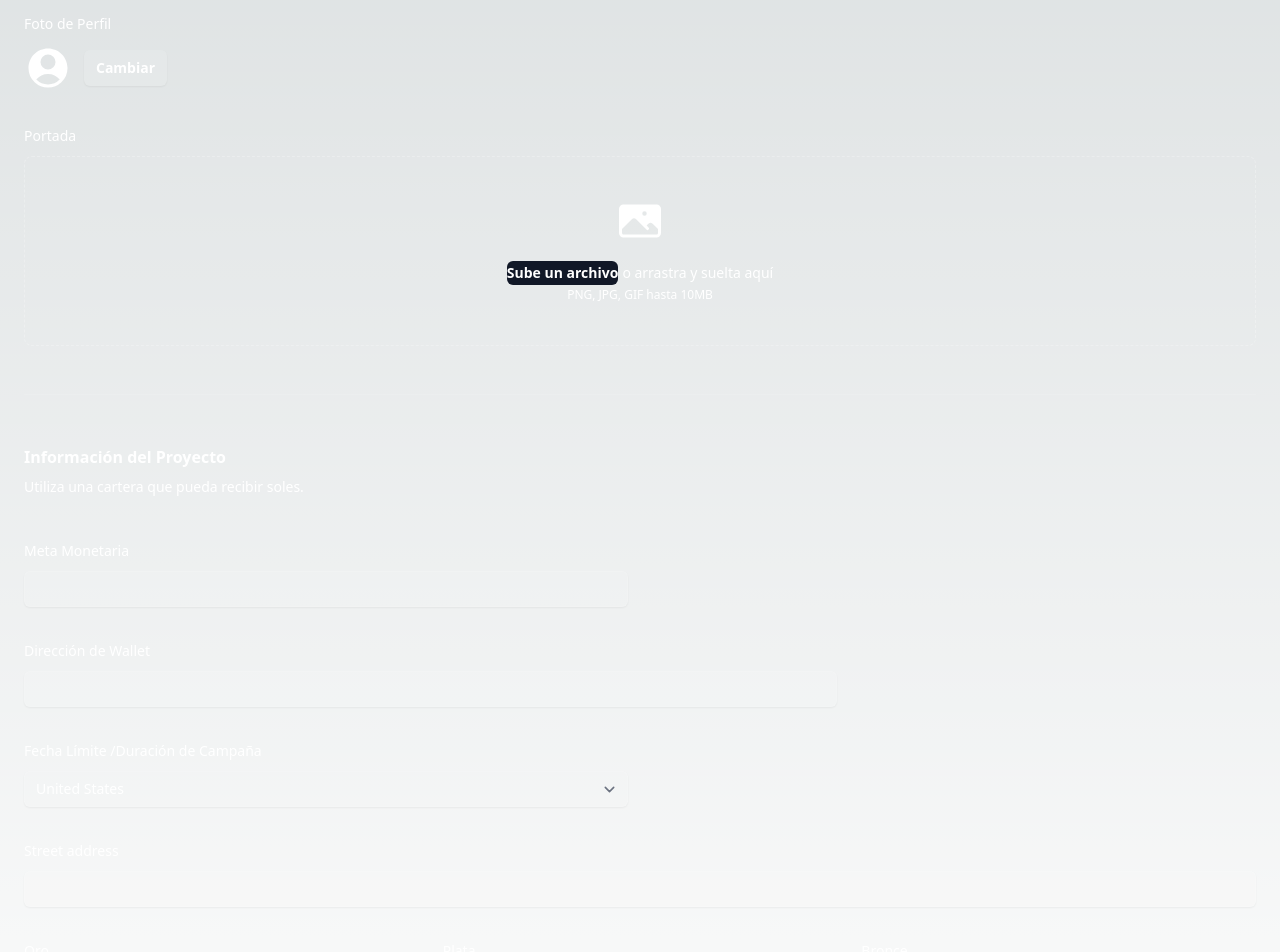
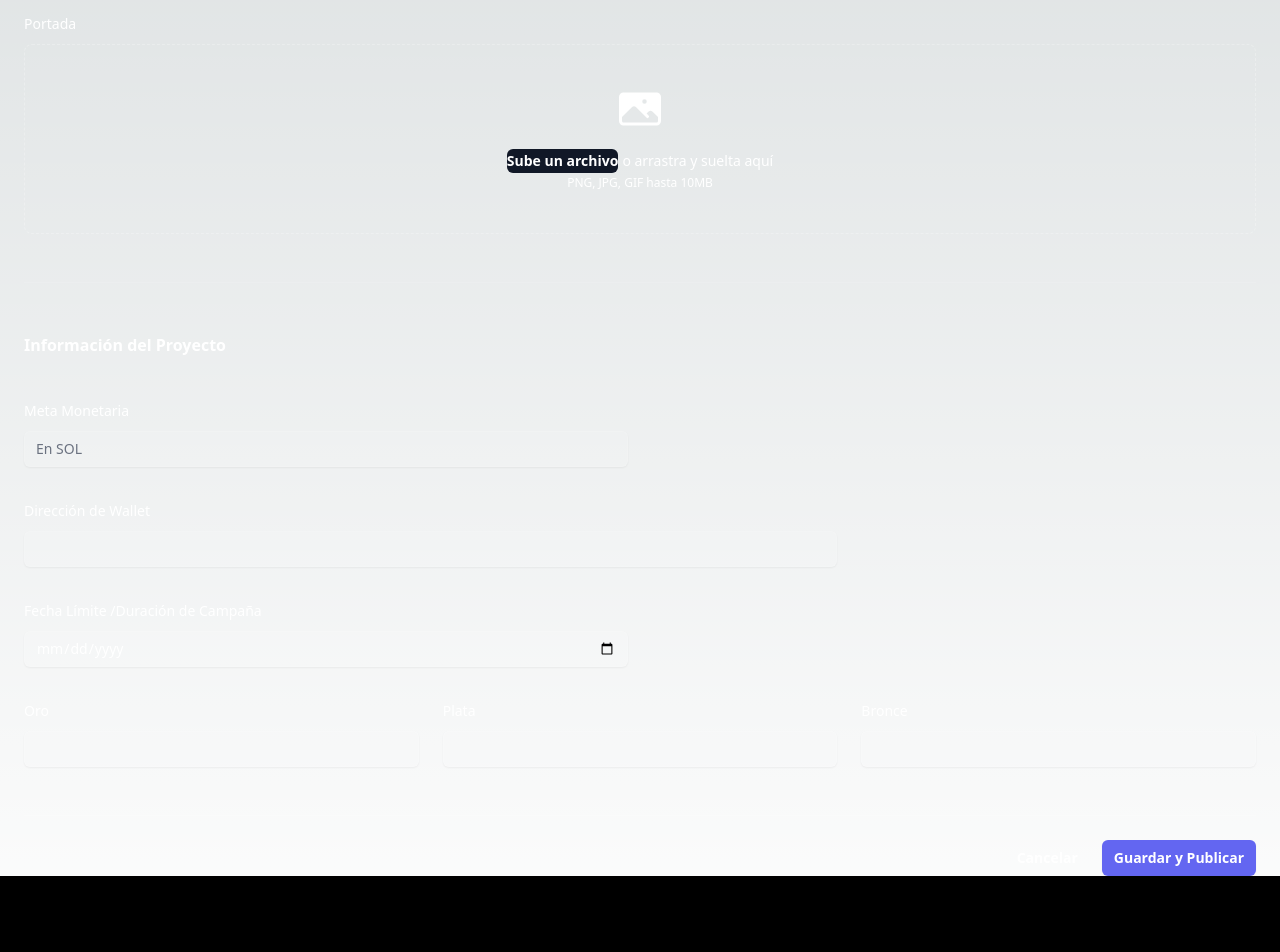
Before and after one commit to KiraBelak/dreambacker, a Next.js app: page /dream/create in a window 1280 px wide. Shown: the part 420-1372 px from the top of the page. Built offline with nearby package versions, Linux system fonts and the light colour scheme.

Commit message:
create for pull

```diff
--- a/pages/dream/create.js
+++ b/pages/dream/create.js
@@ -2,11 +2,14 @@
 import { PhotoIcon, UserCircleIcon } from "@heroicons/react/24/solid";
 import NavBar from "@/components/NavBar";
 import Footer from "@/components/common/Footer";
-import { useContext } from "react";
+import { useContext, useState } from "react";
 import { WalletContext } from "@/src/wallet";
 
 export default function Example() {
   const {publicKey} = useContext(WalletContext);
+  const [title, setTitle] = useState("");
+  const [description, setDescription] = useState("");
+  const [thumbnail, setThumbnail] = useState("");
 
 
   return (
@@ -66,27 +69,6 @@ export default function Example() {
 
                 <div className="col-span-full">
                   <label
-                    htmlFor="photo"
-                    className="block text-sm font-medium leading-6 text-white"
-                  >
-                    Foto de Perfil
-                  </label>
-                  <div className="mt-2 flex items-center gap-x-3">
-                    <UserCircleIcon
-                      className="h-12 w-12 text-white"
-                      aria-hidden="true"
-                    />
-                    <button
-                      type="button"
-                      className="rounded-md bg-white/10 px-3 py-2 text-sm font-semibold text-white shadow-sm hover:bg-white/20"
-                    >
-                      Cambiar
-                    </button>
-                  </div>
-                </div>
-
-                <div className="col-span-full">
-                  <label
                     htmlFor="cover-photo"
                     className="block text-sm font-medium leading-6 text-white"
                   >
@@ -126,9 +108,6 @@ export default function Example() {
               <h2 className="text-base font-semibold leading-7 text-white">
                 Información del Proyecto{" "}
               </h2>
-              <p className="mt-1 text-sm leading-6 text-white">
-                Utiliza una cartera que pueda recibir soles.
-              </p>
 
               <div className="mt-10 grid grid-cols-1 gap-x-6 gap-y-8 sm:grid-cols-6">
                 <div className="sm:col-span-3">
@@ -143,6 +122,7 @@ export default function Example() {
                       type="text"
                       name="first-name"
                       id="first-name"
+                      placeholder="En SOL"
                       autoComplete="given-name"
                       className="block w-full rounded-md border-0 bg-white/5 py-1.5 text-white shadow-sm ring-1 ring-inset ring-white/10 focus:ring-2 focus:ring-inset focus:ring-indigo-500 sm:text-sm sm:leading-6"
                     />
@@ -160,7 +140,7 @@ export default function Example() {
                     <input
                       id="email"
                       name="email"
-                      type="email"
+                      type="text"
                       autoComplete="email"
                       disabled
                       value={publicKey}
@@ -177,35 +157,14 @@ export default function Example() {
                     Fecha Límite /Duración de Campaña
                   </label>
                   <div className="mt-2">
-                    <select
-                      id="country"
-                      name="country"
-                      autoComplete="country-name"
-                      className="block w-full rounded-md border-0 bg-white/5 py-1.5 text-white shadow-sm ring-1 ring-inset ring-white/10 focus:ring-2 focus:ring-inset focus:ring-indigo-500 sm:text-sm sm:leading-6 [&_*]:text-black"
-                    >
-                      <option>United States</option>
-                      <option>Canada</option>
-                      <option>Mexico</option>
-                    </select>
-                  </div>
-                </div>
-
-                <div className="col-span-full">
-                  <label
-                    htmlFor="street-address"
-                    className="block text-sm font-medium leading-6 text-white"
-                  >
-                    Street address
-                  </label>
-                  <div className="mt-2">
                     <input
-                      type="text"
-                      name="street-address"
-                      id="street-address"
-                      autoComplete="street-address"
+                    type="date"
+                      name="date"
+                      id="date"
                       className="block w-full rounded-md border-0 bg-white/5 py-1.5 text-white shadow-sm ring-1 ring-inset ring-white/10 focus:ring-2 focus:ring-inset focus:ring-indigo-500 sm:text-sm sm:leading-6"
                     />
-                  </div>
+                    </div>
+
                 </div>
 
                 <div className="sm:col-span-2 sm:col-start-1">
```
